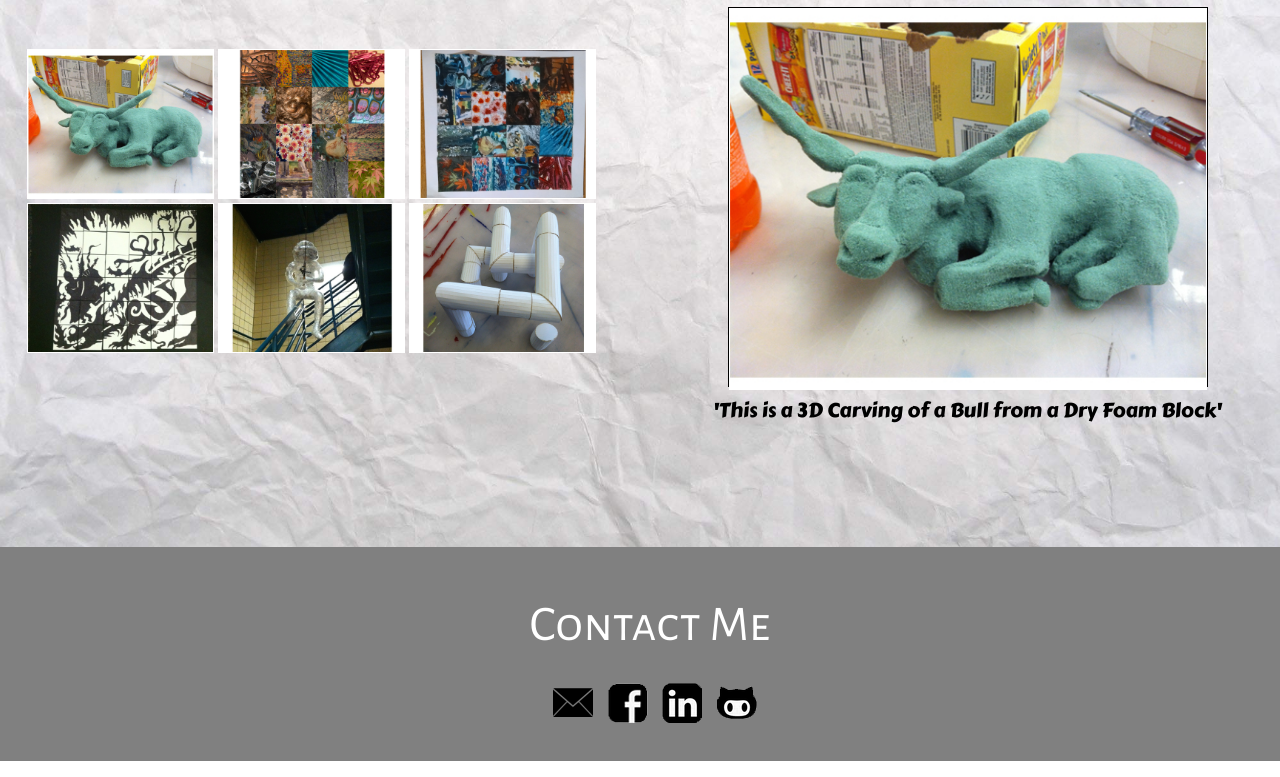
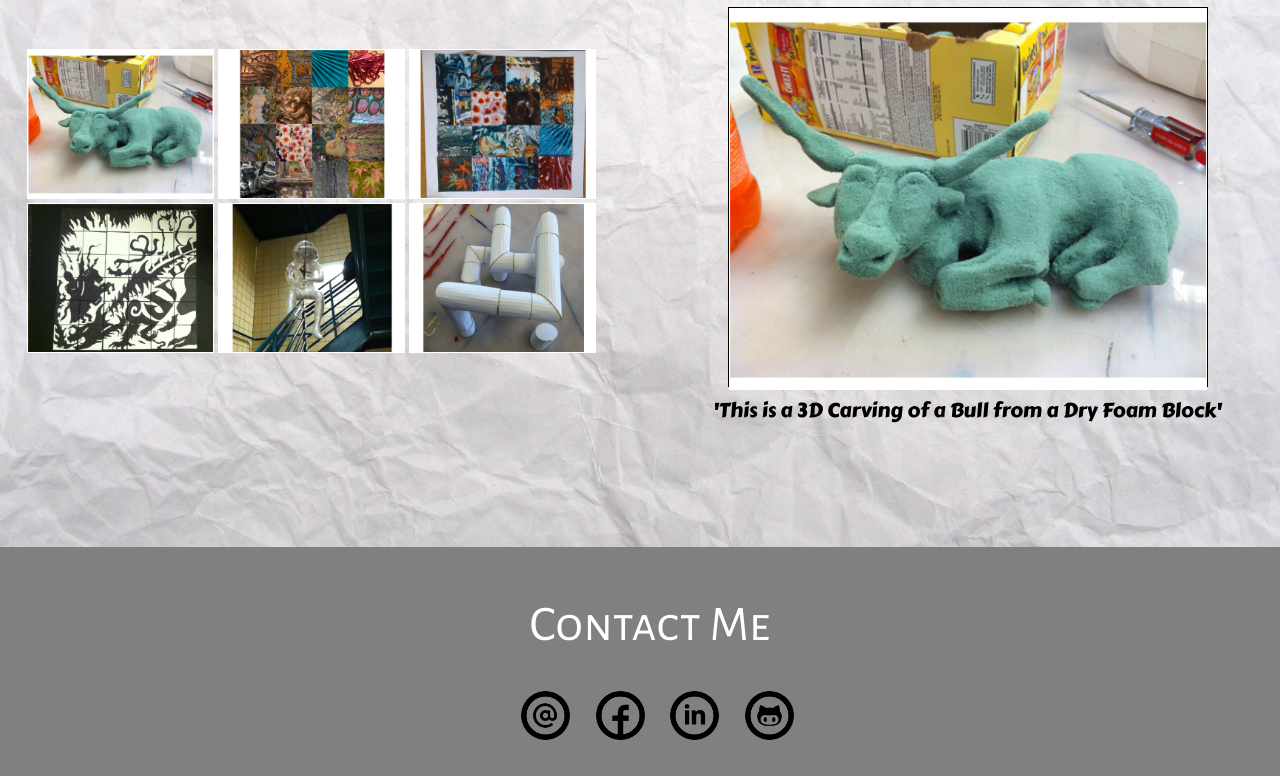
Before and after one commit to beahuang/website, a plain HTML site: page index.html in a window 1280 px wide. Shown: the part 3463-4240 px from the top of the page. Drawn offline with nearby package versions, Linux system fonts and the light colour scheme.

Commit message:
updated contact information icons

```diff
--- a/css/styles.css
+++ b/css/styles.css
@@ -455,9 +455,13 @@ background: url('../backgrounds/terminal.jpg') no-repeat center center fixed;
 
 #social li{
 	display: inline-block;
-	margin-right:10px;
-	width:40px;
-	padding-bottom: 20px;
+	margin-right:5px;
+	width:65px;
+	padding-bottom: 10px;
+}
+
+li:hover{
+	opacity:.4;
 }
 
 .back-to-top {
--- a/index.html
+++ b/index.html
@@ -159,10 +159,10 @@
 	<div id="contactSec" class='row'>
 		<h1>Contact Me</h1>
 		<ul id="social">
-				<li> <a href="mailto:huang.be@husky.neu.edu"> <img src="images/email.png" class="img-responsive"></a></li>
-				<li> <a href="https://www.facebook.com/beatrice.huang.33" target="_blank"> <img src="images/fb.png" class="img-responsive"></a></li>
-				<li> <a href="http://www.linkedin.com/pub/beatrice-huang/7b/627/1b9" target="_blank"> <img src="images/linked.png" class="img-responsive"></a></li>
-				<li> <a href="https://github.com/beahuang" target="_blank"> <img src="images/github.png" class="img-responsive"></a></li>
+				<li> <a href="mailto:huang.be@husky.neu.edu"> <img src="social/email.png" class="img-responsive"></a></li>
+				<li> <a href="https://www.facebook.com/beatrice.huang.33" target="_blank"> <img src="social/facebook.png" class="img-responsive"></a></li>
+				<li> <a href="http://www.linkedin.com/pub/beatrice-huang/7b/627/1b9" target="_blank"> <img src="social/linkedin.png" class="img-responsive"></a></li>
+				<li> <a href="https://github.com/beahuang" target="_blank"> <img src="social/github.png" class="img-responsive"></a></li>
 		</ul>
 	</div>
 	<a href="#b" class='back-to-top'>
```
Also changed, not shown: images/H3xqq.png (deleted), images/email.png (deleted), images/fb.png (deleted), images/github.png (deleted), images/linked.png (deleted), social/email.png (added), social/facebook.png (added), social/github.png (added), social/linkedin.png (added), 2 other files.
